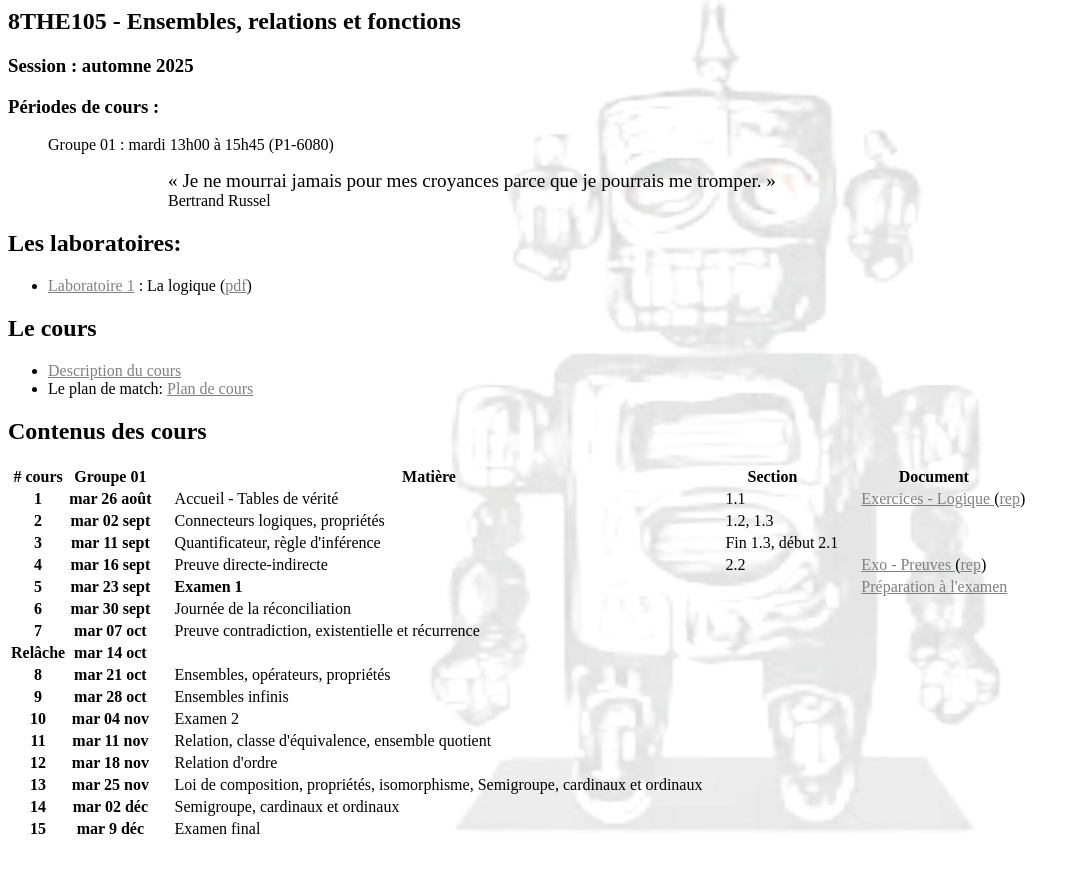
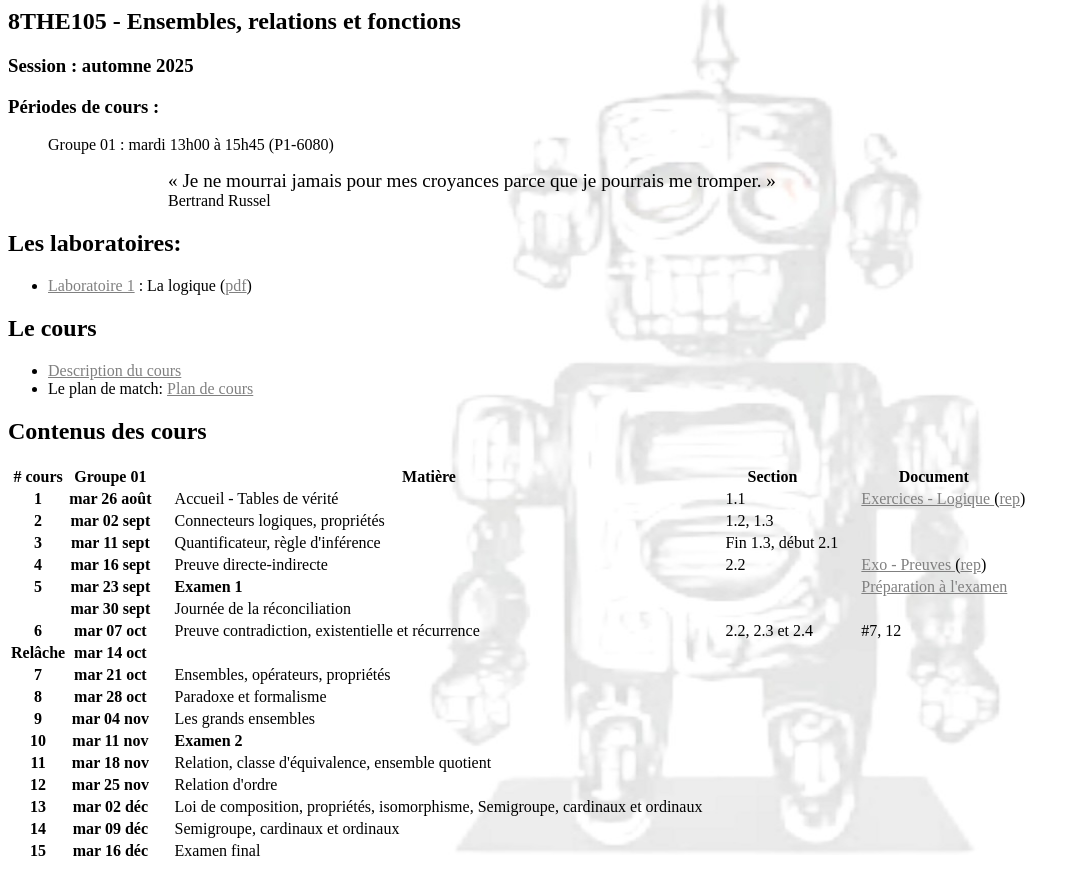
Before and after one commit to PatTrouble/Site, a plain HTML site: page 8THE105/index.html in a window 1280 px wide. Shown: the whole page, without its empty margins (0-1080 px from the left). Before the commit the page ends 849 px from the top, so only its background shows below. Drawn offline with Linux system fonts and the light colour scheme.

Commit message:
Add files via upload

```diff
--- a/8THE105/index.html
+++ b/8THE105/index.html
@@ -94,26 +94,27 @@
 
 		<tr class="menu"><th>5</th><th>mar 23 sept</th><td><b>Examen 1</b></td><td></td><td>
 				<a href="Examen1Prep_8THE105.pdf">Préparation à l'examen </a></td></tr>
-		<tr class="menu"><th>6</th><th>mar 30 sept</th><td>Journée de la réconciliation</td><td></td><td>
+		<tr class="menu"><th></th><th>mar 30 sept</th><td>Journée de la réconciliation</td><td></td><td>
 				<!-- <a href="ExoChap4ArithmétiqueModulaireQuestion.pdf">Exo - Arithmétique modulaire </a>
 				(<a href="ExoChap4ArithmétiqueModulaireReponse.pdf">rep</a>) --></td></tr>
 
-		<tr class="menu"><th>7</th><th>mar 07 oct</th><td>Preuve contradiction, existentielle et récurrence</td><td></td><td></td></tr>
+		<tr class="menu"><th>6</th><th>mar 07 oct</th><td>Preuve contradiction, existentielle et récurrence</td><td>2.2, 2.3 et 2.4</td><td>#7, 12</td></tr>
 		<tr class="menu"><th>Relâche</th><th>mar 14 oct</th><td></td><td></td><td></td></tr>
-		<tr class="menu"><th>8</th><th>mar 21 oct</th><td>Ensembles, opérateurs, propriétés</td><td></td><td>
+		<tr class="menu"><th>7</th><th>mar 21 oct</th><td>Ensembles, opérateurs, propriétés</td><td></td><td>
 				<!-- <a href="ExoChap5EnsembleQuestion.pdf">Exo - Les ensembles </a>
 				(<a href="ExoChap5EnsembleReponse.pdf">rep</a>) --></td></tr>
-		<tr class="menu"><th>9</th><th>mar 28 oct</th><td>Ensembles infinis</td><td></td><td></td></tr>
-		<tr class="menu"><th>10</th><th>mar 04 nov</th><td>Examen 2</td><td></td><td></td></tr>
-		<tr class="menu"><th>11</th><th>mar 11 nov</th><td>Relation, classe d'équivalence, ensemble quotient</td><td></td><td>
+		<tr class="menu"><th>8</th><th>mar 28 oct</th><td>Paradoxe et formalisme</td><td></td><td></td></tr>
+		<tr class="menu"><th>9</th><th>mar 04 nov</th><td>Les grands ensembles</td><td></td><td></td></tr>
+		<tr class="menu"><th>10</th><th>mar 11 nov</th><td><b>Examen 2</b></td><td></td><td></td></tr>
+		<tr class="menu"><th>11</th><th>mar 18 nov</th><td>Relation, classe d'équivalence, ensemble quotient</td><td></td><td>
 				<!-- <a href="ExoChap6RelationQuestion.pdf">Exo - Les relations </a>
 				(<a href="ExoChap6RelationReponse.pdf">rep</a>) --></td></tr>
-		<tr class="menu"><th>12</th><th>mar 18 nov</th><td>Relation d'ordre</td><td></td><td></td></tr>
-		<tr class="menu"><th>13</th><th>mar 25 nov</th><td>Loi de composition, propriétés, isomorphisme, Semigroupe, cardinaux et ordinaux<td></td><td>
+		<tr class="menu"><th>12</th><th>mar 25 nov</th><td>Relation d'ordre</td><td></td><td></td></tr>
+		<tr class="menu"><th>13</th><th>mar 02 déc</th><td>Loi de composition, propriétés, isomorphisme, Semigroupe, cardinaux et ordinaux<td></td><td>
 				<!-- <a href="ExoChap7StructureAlgebriqueQuestion.pdf">Exo - Structures algébriques </a>
 				(<a href="ExoChap7StructureAlgebriqueReponse.pdf">rep</a>) --></td></td></tr>
-		<tr class="menu"><th>14</th><th>mar 02 déc</th><td>Semigroupe, cardinaux et ordinaux</td><td></td><td></td></tr>
-		<tr class="menu"><th>15</th><th>mar 9 déc</th><td>Examen final</td><td></td><td></td></tr>
+		<tr class="menu"><th>14</th><th>mar 09 déc</th><td>Semigroupe, cardinaux et ordinaux</td><td></td><td></td></tr>
+		<tr class="menu"><th>15</th><th>mar 16 déc</th><td>Examen final</td><td></td><td></td></tr>
 
 	</table>
 
```
